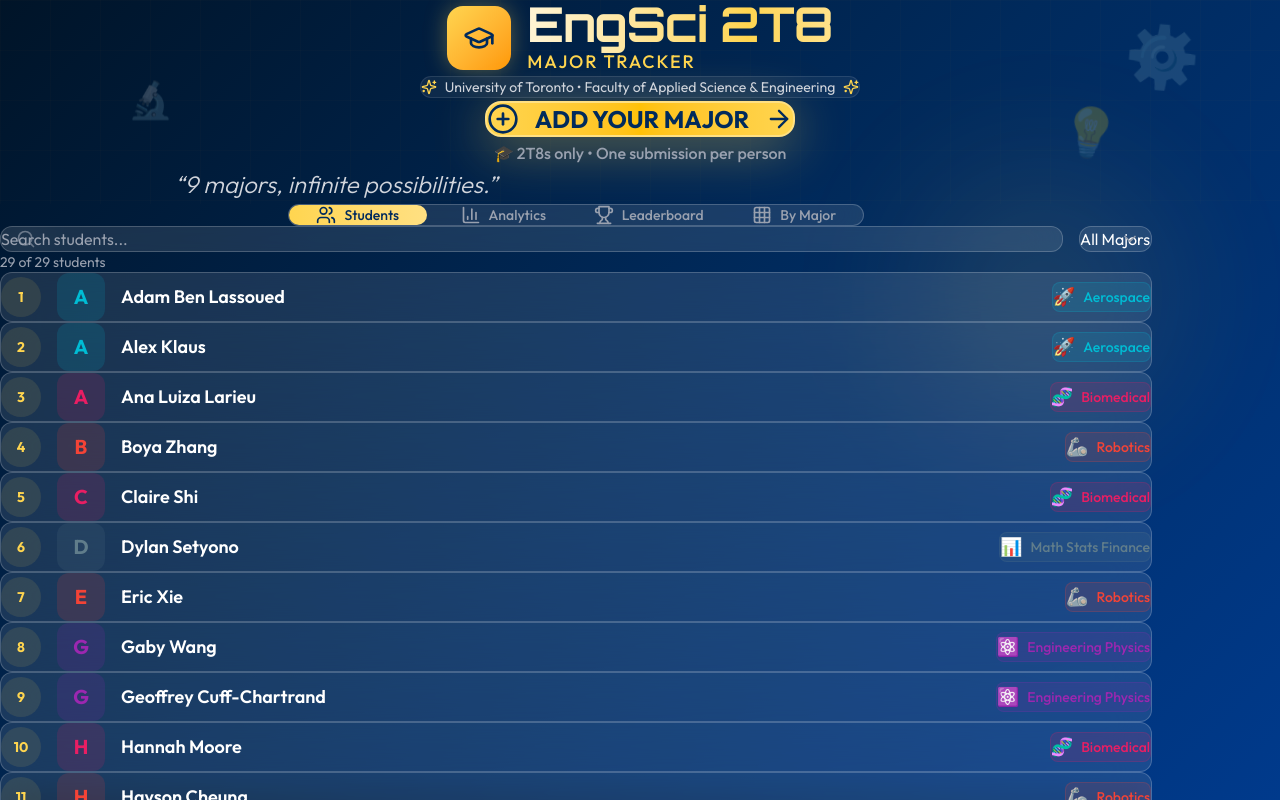
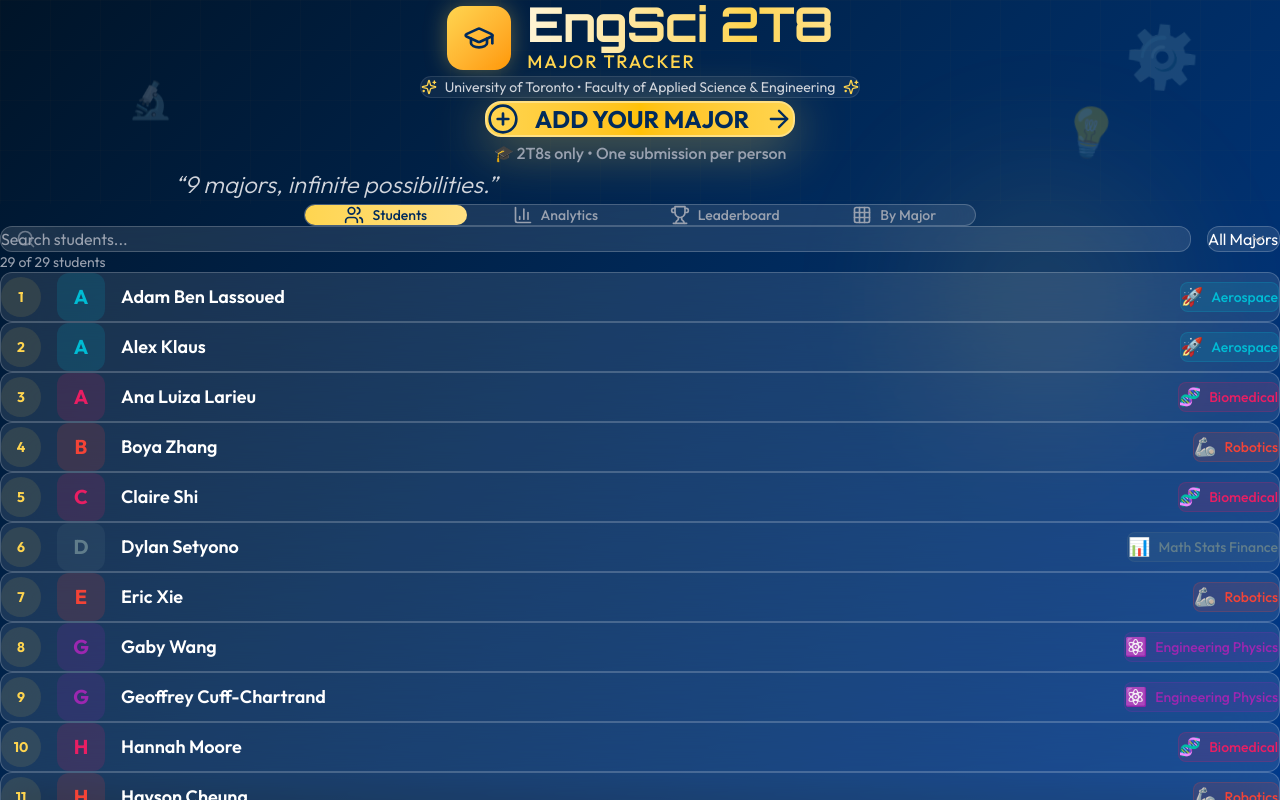
Before and after one commit to jakkiiri/2T8_major_list, a Next.js app: page / in a window 1280 px wide. Shown: the top 800 px of the page. Built offline with nearby package versions, Linux system fonts and the light colour scheme.

Commit message:
fix again

```diff
--- a/src/app/page.tsx
+++ b/src/app/page.tsx
@@ -39,7 +39,7 @@
       <main className="relative" style={{ zIndex: 1 }}>
         <Header />
 
-        <div className="w-full max-w-6xl mx-auto px-4 sm:px-6 lg:px-8 pb-8">
+        <div className="w-full max-w-7xl mx-auto px-4 sm:px-6 lg:px-10 xl:px-12 pb-8">
           <TabNavigation activeTab={activeTab} onTabChange={setActiveTab} />
 
           <AnimatePresence mode="wait">
--- a/src/components/TabNavigation.tsx
+++ b/src/components/TabNavigation.tsx
@@ -18,7 +18,7 @@
 export default function TabNavigation({ activeTab, onTabChange }: TabNavigationProps) {
   return (
     <div className="flex justify-center mb-5 sm:mb-8">
-      <div className="glass-strong rounded-2xl p-1.5 sm:p-2 flex gap-1 sm:gap-2 w-full max-w-md sm:max-w-xl">
+      <div className="glass-strong rounded-2xl p-1.5 sm:p-2 flex gap-1 sm:gap-2 w-full max-w-md sm:max-w-2xl">
         {tabs.map((tab) => {
           const Icon = tab.icon;
           const isActive = activeTab === tab.id;
@@ -27,7 +27,7 @@
             <motion.button
               key={tab.id}
               onClick={() => onTabChange(tab.id)}
-              className={`relative flex-1 px-2 sm:px-6 py-2.5 sm:py-3 rounded-xl font-medium transition-colors flex items-center justify-center gap-1.5 sm:gap-2 ${
+              className={`relative flex-1 px-2 sm:px-8 py-2.5 sm:py-3 rounded-xl font-medium transition-colors flex items-center justify-center gap-1.5 sm:gap-2 ${
                 isActive ? "text-[#002A5C]" : "text-gray-400 hover:text-white active:text-white"
               }`}
               whileTap={{ scale: 0.97 }}
```
